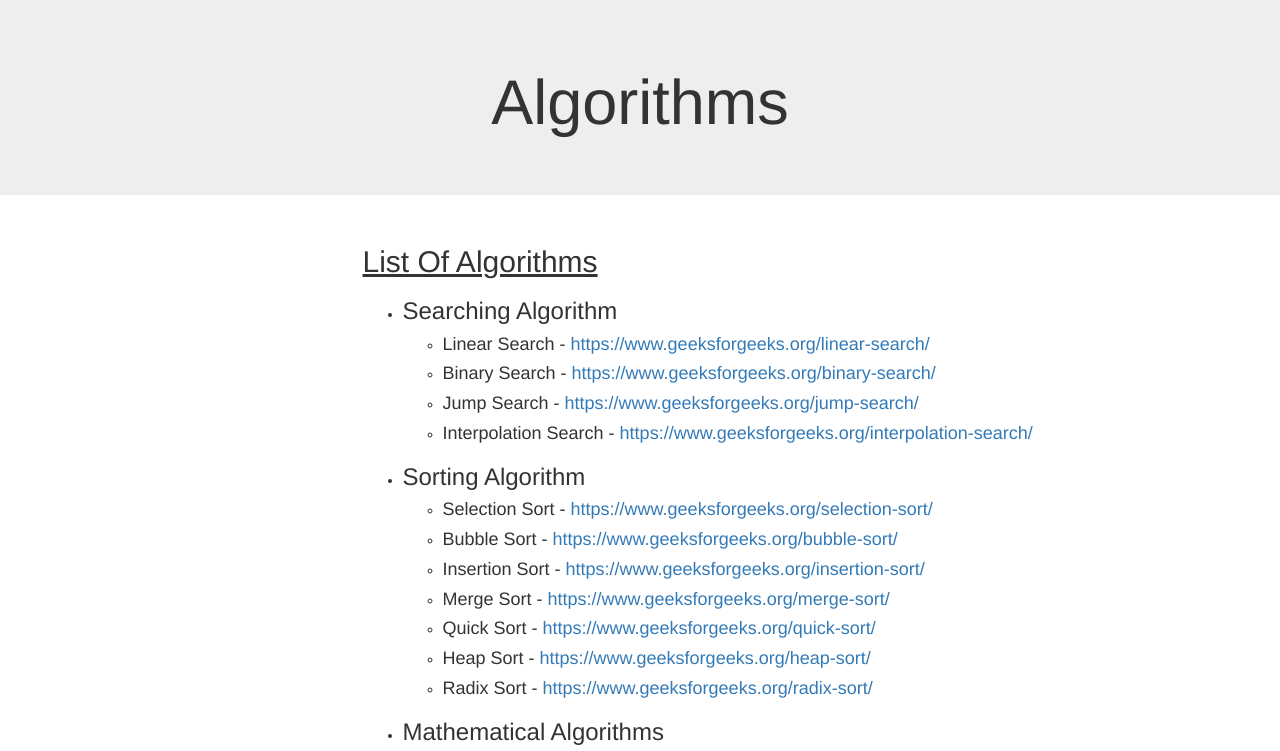
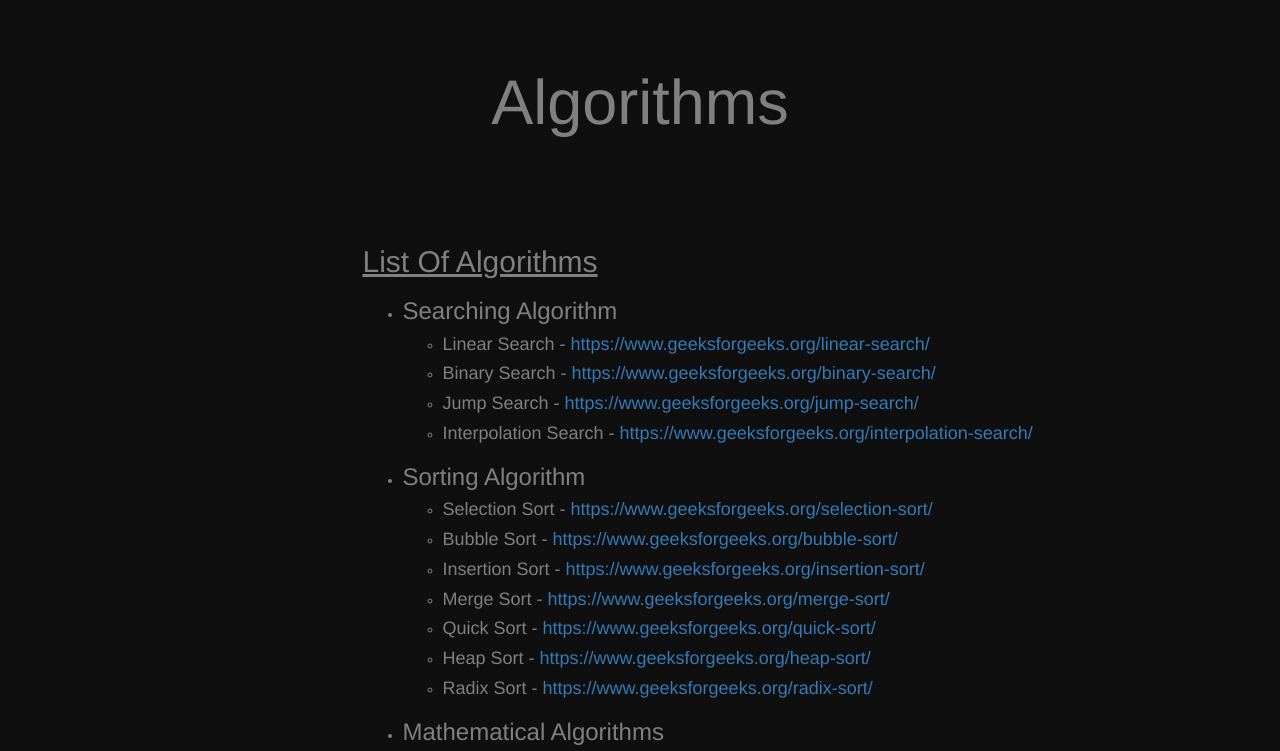
Before and after one commit to kulkarni-rajas/webpage, a plain HTML site: page algo.html in a window 1280 px wide. Shown: the top 751 px of the page. Drawn offline with nearby package versions, Linux system fonts and the light colour scheme.

Commit message:
Changed Theme

```diff
--- a/algo.html
+++ b/algo.html
@@ -5,7 +5,7 @@
 	<link rel="stylesheet" href="https://maxcdn.bootstrapcdn.com/bootstrap/3.3.7/css/bootstrap.min.css" integrity="sha384-BVYiiSIFeK1dGmJRAkycuHAHRg32OmUcww7on3RYdg4Va+PmSTsz/K68vbdEjh4u" crossorigin="anonymous">
 </head>
 <body>
-	<div class="jumbotron text-center">
+	<div class="jumbotron text-center title">
 		<h1>Algorithms</h1>
 	</div>
 	<div class="container">
@@ -68,3 +68,15 @@
 
 </body>
 </html>
+<style>
+    body{
+        background: #0F0F0F;
+}
+    .container{
+        color: grey;
+}
+    .title{
+        background: #0F0F0F;
+		color:grey;
+}
+</style>
```
